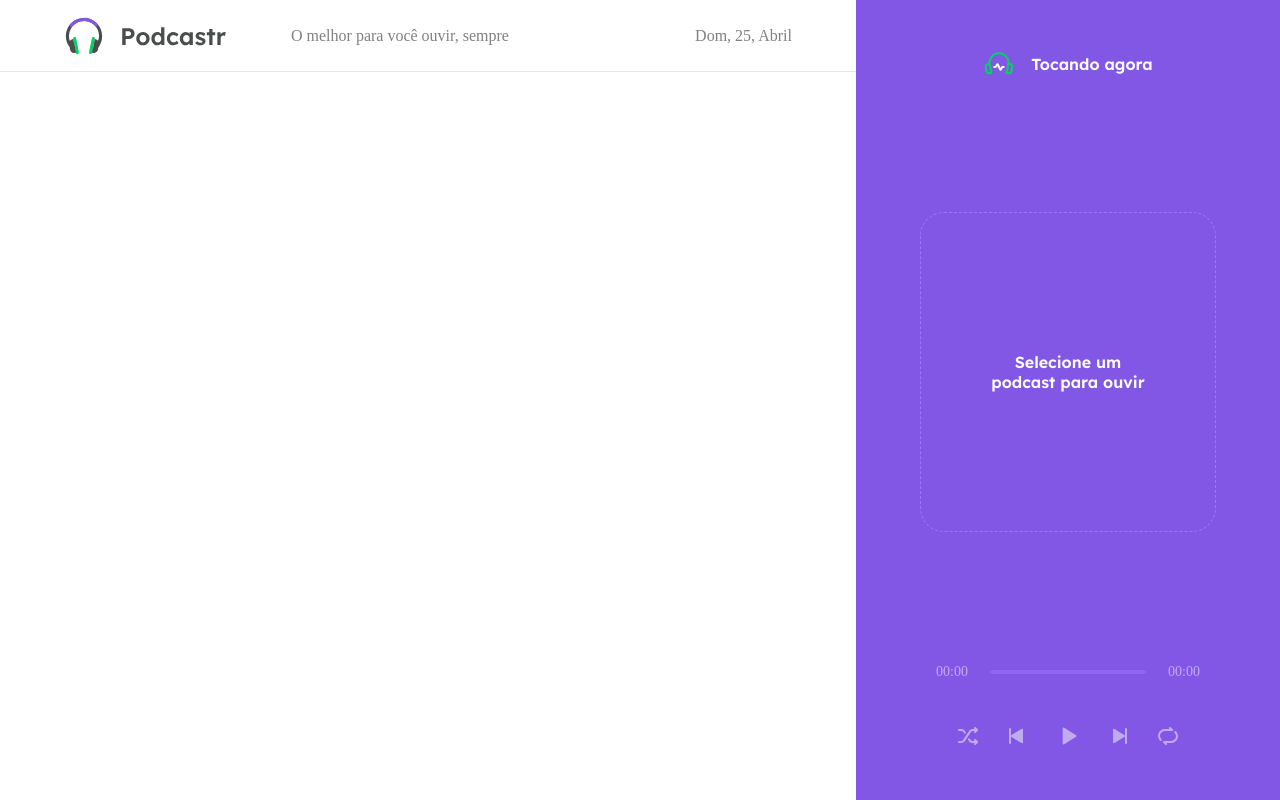
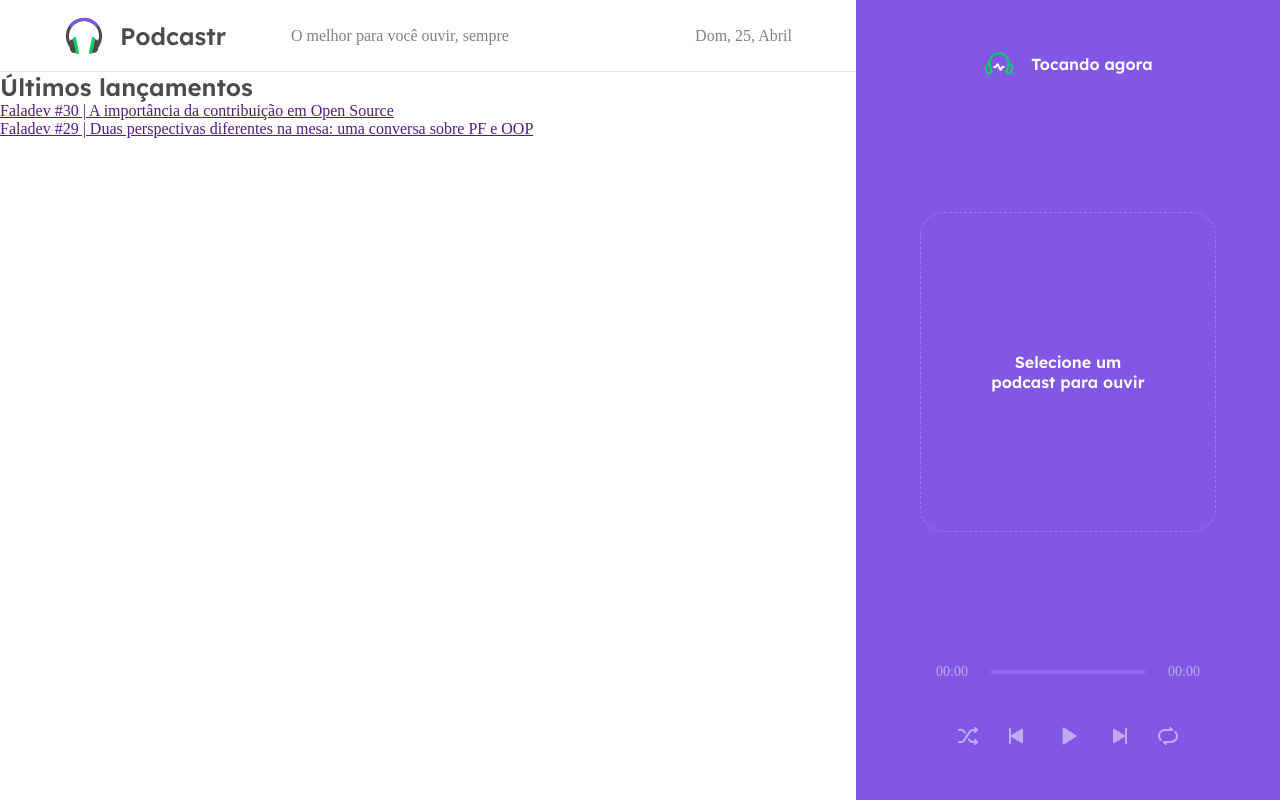
Before and after one commit to wstagf/NLW5-ReactJS, a Next.js app in the folder podcastr_next/: page / in a window 1280 px wide. Built offline with nearby package versions, Linux system fonts and the light colour scheme; data requests are answered from the project's data file.

Commit message:
consumingo lista com repeticao

```diff
--- a/podcastr_next/src/pages/index.tsx
+++ b/podcastr_next/src/pages/index.tsx
@@ -26,7 +26,18 @@ type HomeProps = {
 export default function Home({ allEpisodes, lastesEpisodes }: HomeProps) {
   return (
     <div className={styles.homepage}>
-      <section className={styles.lastetEpisodes}></section>
+      <section className={styles.lastetEpisodes}>
+        <h2>Últimos lançamentos</h2>
+        <ul>
+          {lastesEpisodes.map((episode) => {
+            return (
+              <li>
+                <a href="">{episode.title}</a>
+              </li>
+            );
+          })}
+        </ul>
+      </section>
       <section className={styles.allEpisodes}></section>
     </div>
   );
```
